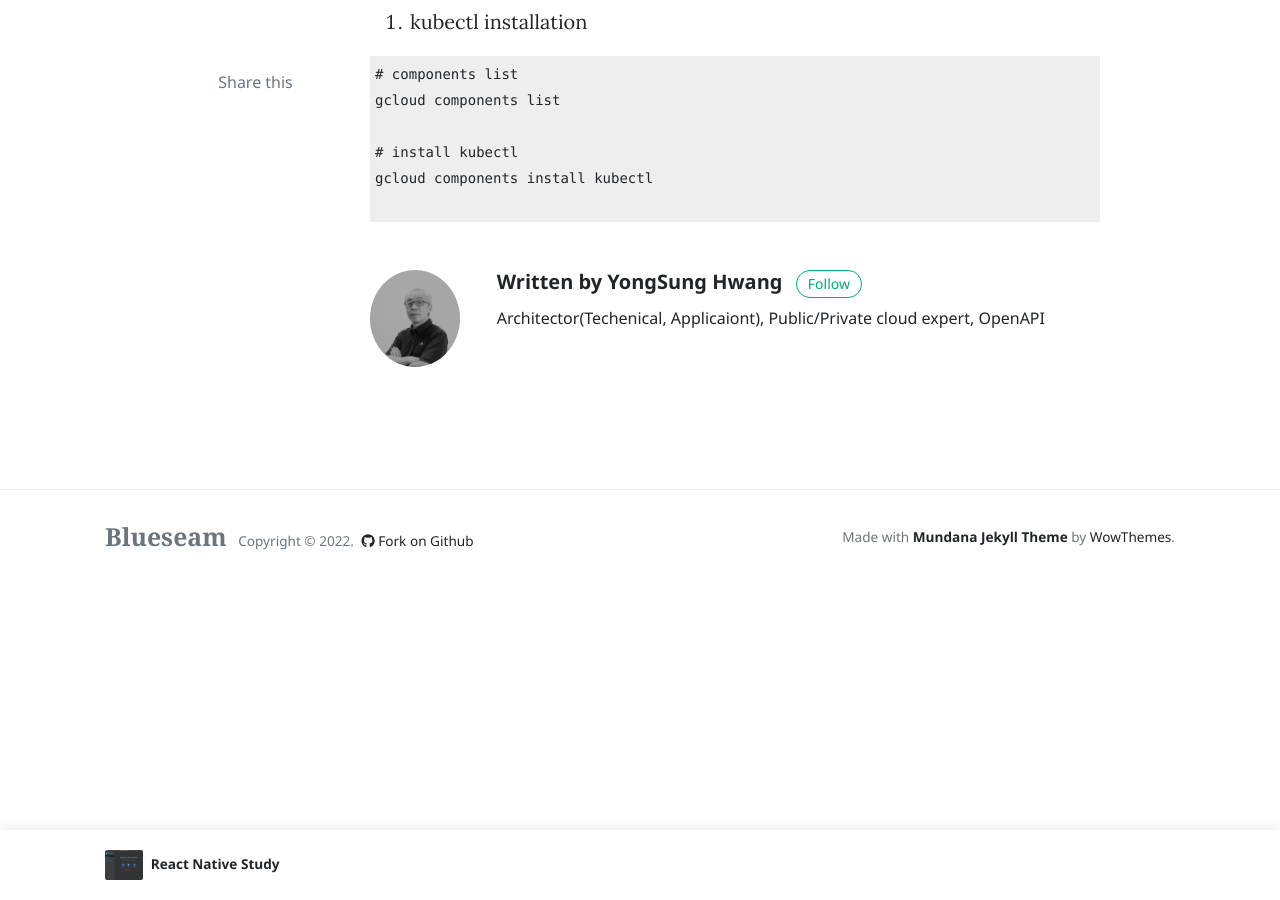
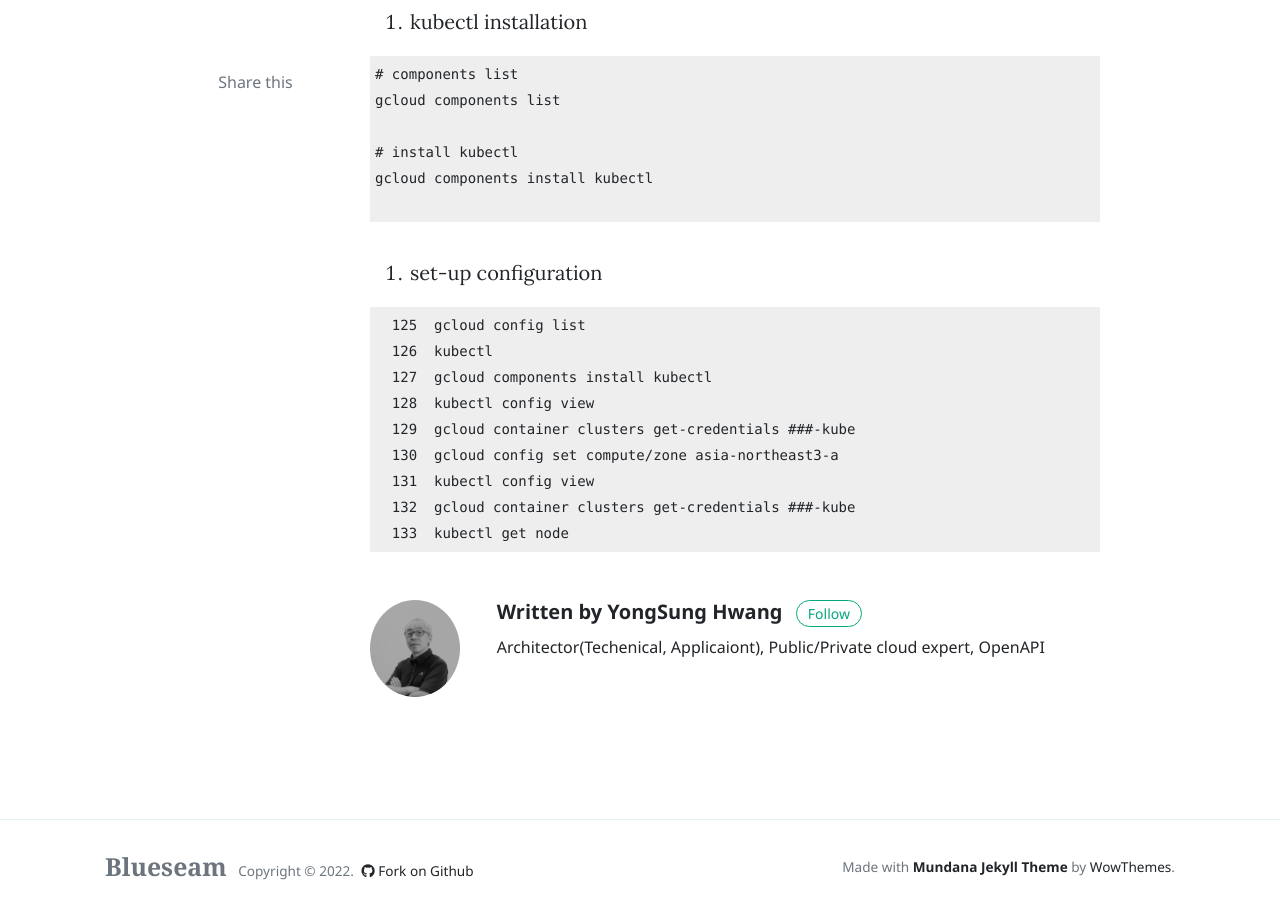
Before and after one commit to blueseam/blueseam.github.io, a Jekyll site: the page built from _posts/2022-02-23-GCP-SDK-Installation.md, in a window 1280 px wide and 900 px high, scrolled down 2308 px. Built offline with Jekyll 4.4.1, drawn with Linux system fonts in a browser that asks for light colours; nearby versions of some CDN libraries; comment, search, counter and statistics services are not loaded.

Commit message:
Update 2022-02-23-GCP-SDK-Installation.md

````diff
--- a/_posts/2022-02-23-GCP-SDK-Installation.md
+++ b/_posts/2022-02-23-GCP-SDK-Installation.md
@@ -61,3 +61,17 @@ gcloud components list
 gcloud components install kubectl
 
 ```
+
+7. set-up configuration
+
+```
+  125  gcloud config list
+  126  kubectl
+  127  gcloud components install kubectl
+  128  kubectl config view
+  129  gcloud container clusters get-credentials ###-kube
+  130  gcloud config set compute/zone asia-northeast3-a
+  131  kubectl config view
+  132  gcloud container clusters get-credentials ###-kube
+  133  kubectl get node
+```
````
